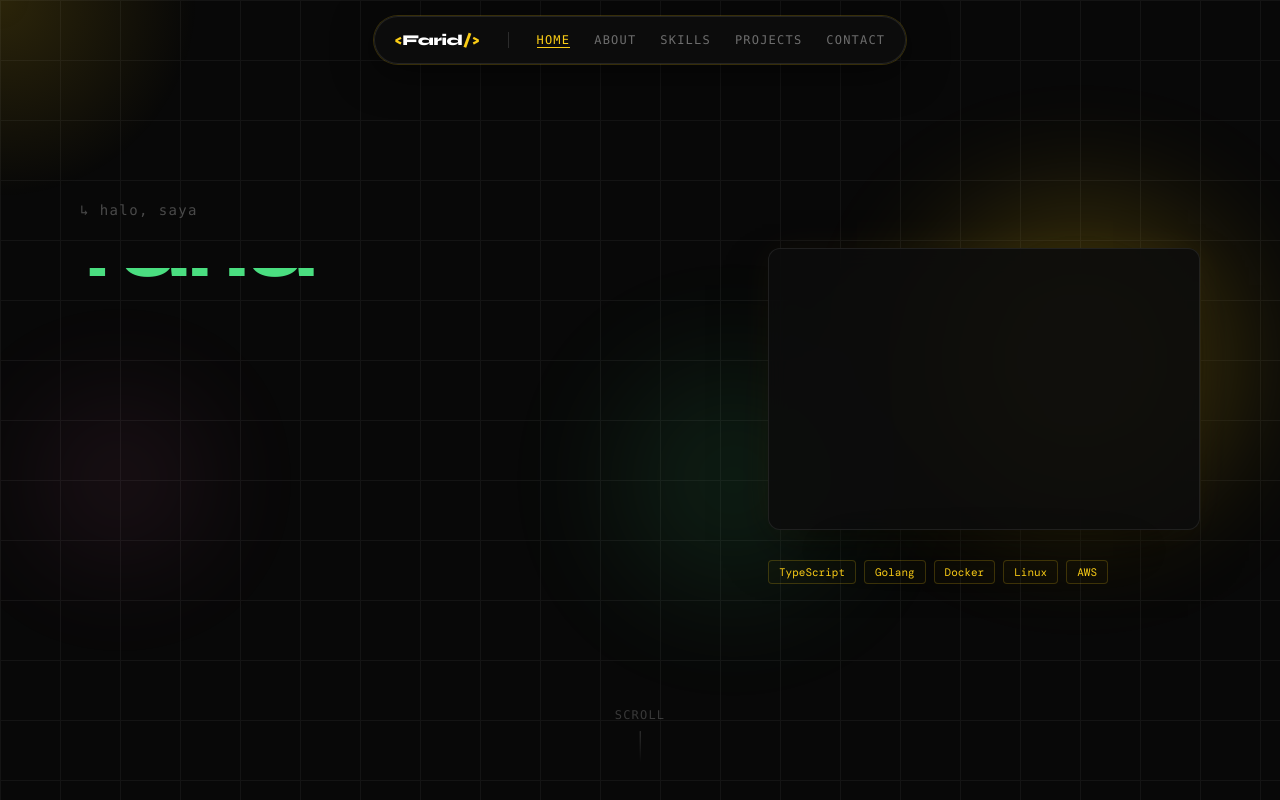
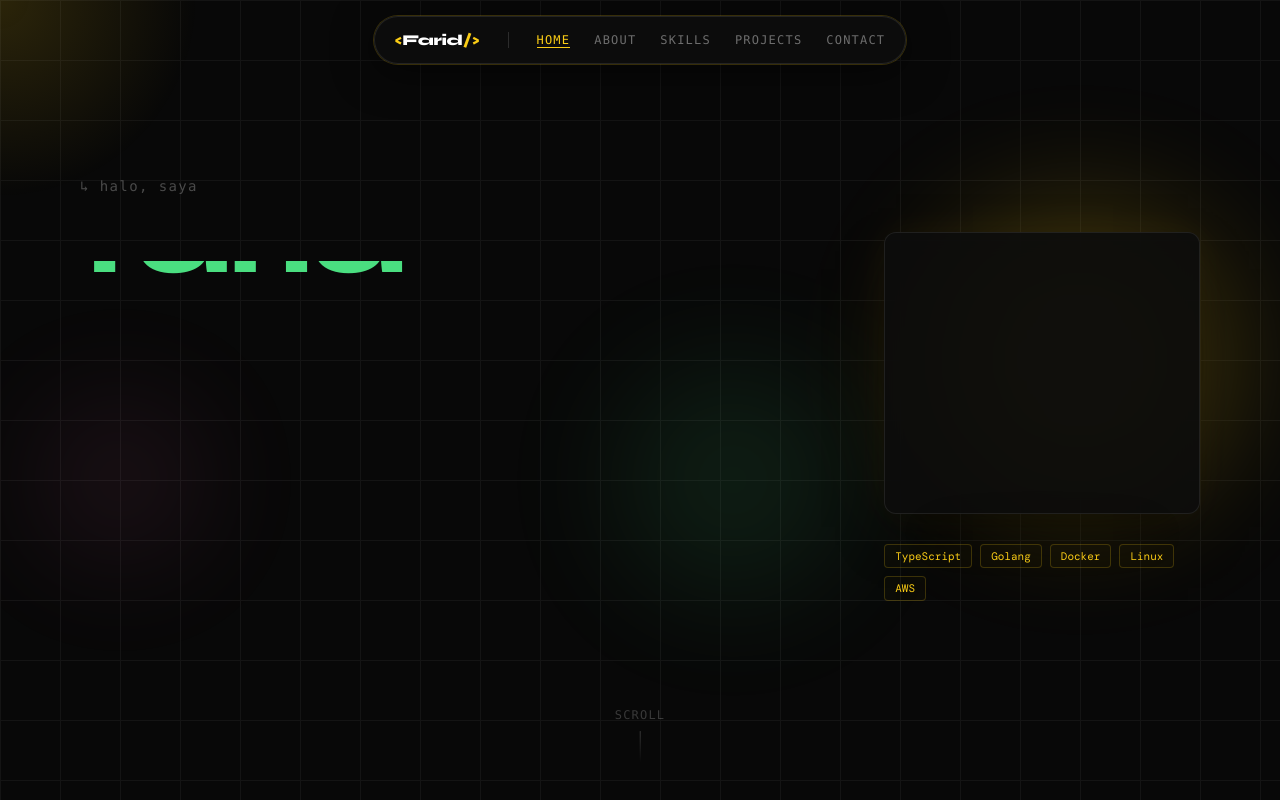
Before and after one commit to Pariddd/Portfolio-farid, a React (Vite) app: page / in a window 1280 px wide. Shown: the top 800 px of the page. Built offline with nearby package versions, Linux system fonts and the light colour scheme.

Commit message:
memperbaiki resposive pada section hero dan perbaiki text halaman preloader

```diff
--- a/src/Preloader.jsx
+++ b/src/Preloader.jsx
@@ -9,7 +9,11 @@ const TERMINAL_LINES = [
   { text: "$ compiling assets...", delay: 2000, color: "#ffffff88" },
   { text: "  ✓ bundle size: 42.3kb (gzip)", delay: 2500, color: "#4ade80" },
   { text: "$ establishing connection", delay: 3000, color: "#ffffff88" },
-  { text: "  ✓ server running on :5173", delay: 3400, color: "#4ade80" },
+  {
+    text: "  ✓ server running on : faridkurniawan.com",
+    delay: 3400,
+    color: "#4ade80",
+  },
   { text: "$ ready.", delay: 3900, color: "#facc15" },
 ];
 
--- a/src/components/sections/Hero.jsx
+++ b/src/components/sections/Hero.jsx
@@ -524,7 +524,7 @@ export default function Hero({ scrollTo, startAnimation }) {
             className="font-black leading-none mb-4"
             style={{
               fontFamily: "'Syne', sans-serif",
-              fontSize: "clamp(2.5rem, 5vw, 5.5rem)",
+              fontSize: "clamp(1.4rem, 8vw, 5.5rem)",
               overflow: "visible",
               lineHeight: 1,
               visibility: startAnimation ? "visible" : "hidden",
```
